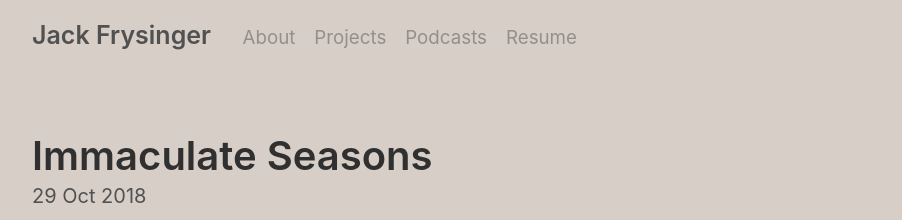
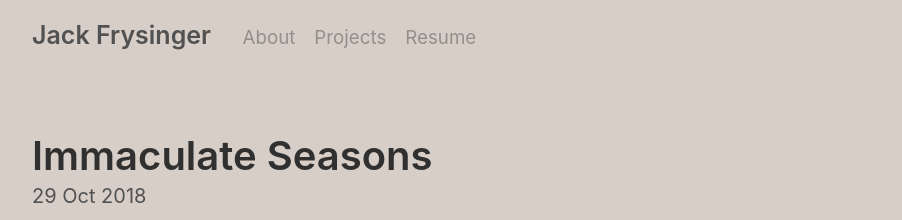
Before and after one commit to jackfrys/jackfrys.github.io, a Jekyll site: the page built from index.html, in a window 1280 px wide. Shown: the top 220 px of the page, without its empty margins (188-1090 px from the left). Built offline with Jekyll 4.4.1, drawn with Linux system fonts in a browser that asks for light colours; the list of posts is cut into pages by our own code; comment, search, counter and statistics services are not loaded.

Commit message:
Update _config.yml

```diff
--- a/_config.yml
+++ b/_config.yml
@@ -26,7 +26,7 @@ version:             1.0.0
 github:
   repo:              https://github.com/jackfrys/jackfrys.github.io
 pages_list:
-  [["About", "/about"], ["Projects", "/projects"], ["Podcasts", "/podcasts"]]
+  [["About", "/about"], ["Projects", "/projects"]]
 
 # Gems
 plugins:
```
